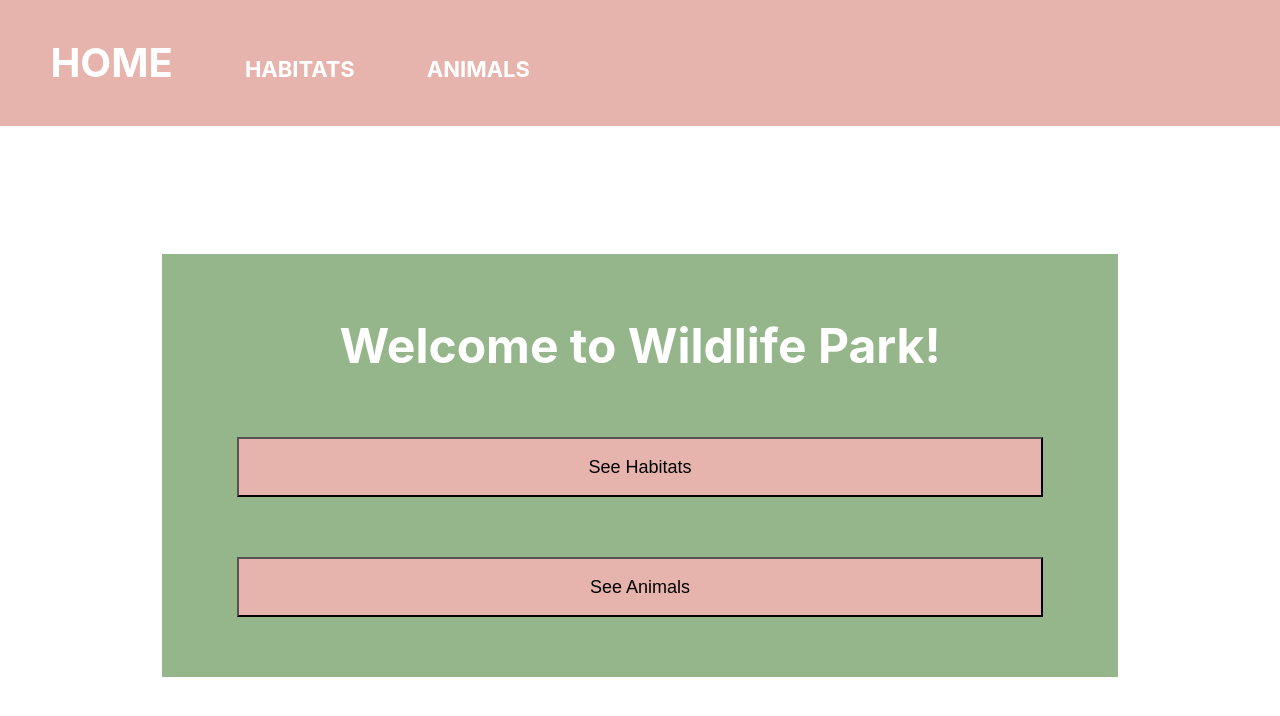
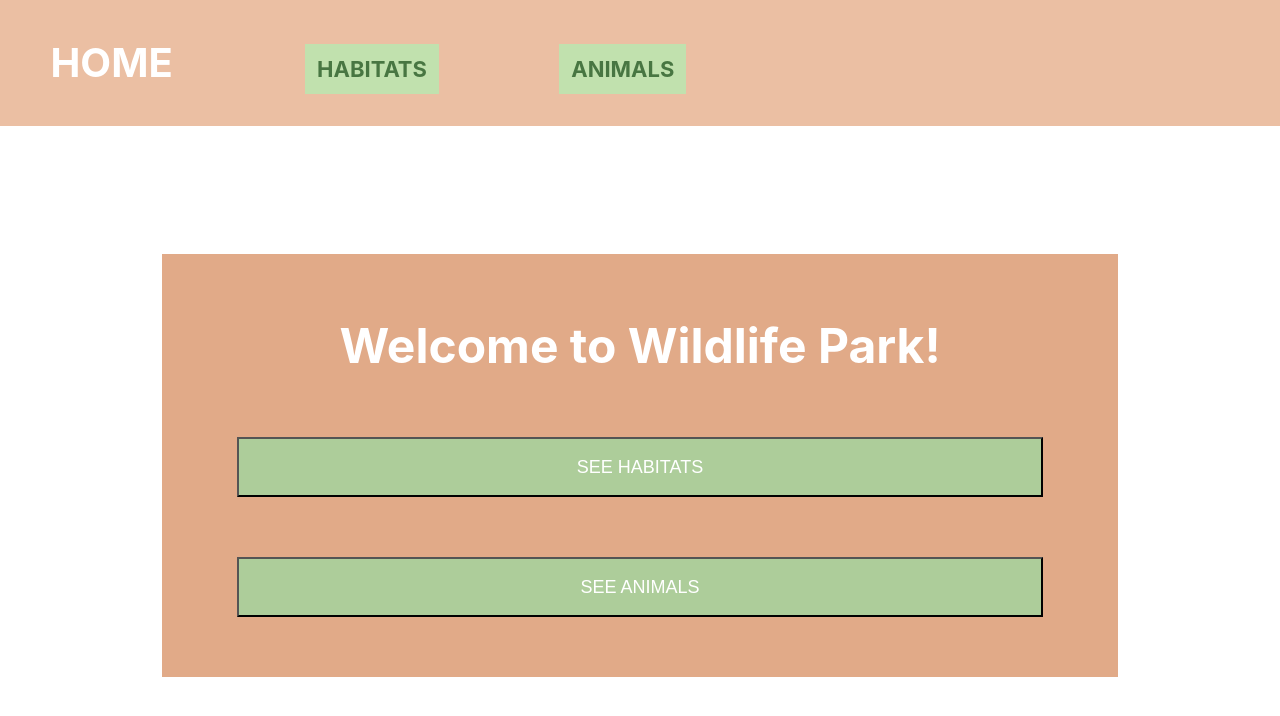
Before and after one commit to hopebradley/wildlife-park, a React (Create React App) app: page / in a window 1280 px wide. Shown: the top 716 px of the page. Built offline with nearby package versions, Linux system fonts and the light colour scheme; no server answers.

Commit message:
add more styling

```diff
--- a/src/components/HomePage.js
+++ b/src/components/HomePage.js
@@ -4,8 +4,8 @@ const HomePage = (props) => {
     return (
         <div id="homepage">
             <h1>Welcome to Wildlife Park!</h1>
-            <button className="home-button">See Habitats</button>
-            <button className="home-button">See Animals</button>
+            <button className="home-button">SEE HABITATS</button>
+            <button className="home-button">SEE ANIMALS</button>
         </div>
     )
 }
--- a/src/index.css
+++ b/src/index.css
@@ -14,7 +14,7 @@ code {
 
 .navbar {
   padding: 3%;
-  background-color: rgb(230, 180, 173);
+  background-color: rgb(235, 191, 163);
   color: black;
 }
 
@@ -22,20 +22,23 @@ code {
   font-size: 22px;
   font-weight: 700;
   padding: 1%;
-  margin:2%;
+  margin:5%;
   text-decoration: none;
-  color: white;
+  color: rgb(72, 118, 66);
+  background-color:rgb(193, 225, 174);
 }
 
 #main-nav {
   margin-left: 0px;
   font-size: 40px;
+  color: white;
+  background-color:rgb(235, 191, 163)
 }
 
 .button {
   padding:15px;
   margin: 10px;
-  background-color: rgb(235, 140, 140);
+  background-color: rgb(225, 170, 136);
   color: white;
   height: 70px;
   font-size: 20px;
@@ -43,7 +46,7 @@ code {
 }
 
 #habitat {
-  background-color:rgb(230, 180, 173);
+  background-color:rgb(225, 170, 136);
   padding: 15px;
   margin: 20px;
   border-radius: 25px;
@@ -52,7 +55,7 @@ code {
 #homepage {
   margin: auto;
   width: 70%;
-  background-color:rgb(149, 182, 138);
+  background-color: rgb(225, 170, 136);
   color: white;
   padding: 30px;
   margin-top: 10%;
@@ -65,5 +68,6 @@ code {
   margin: 30px;
   height: 60px;
   font-size: large;
-  background-color:rgb(230, 180, 173);
+  background-color:rgb(173, 205, 154);
+  color: white;
 }
```
